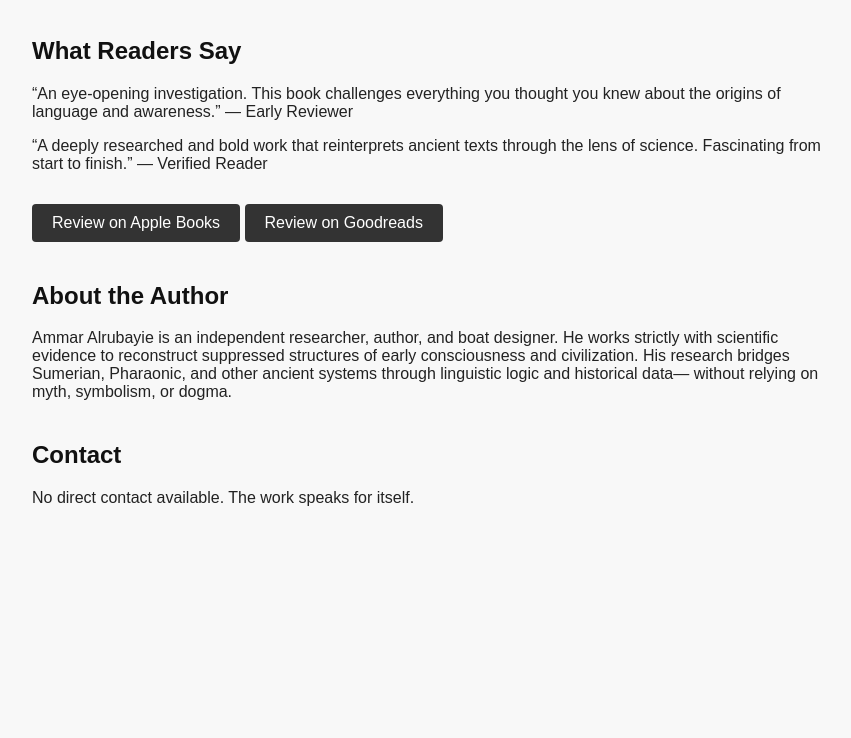
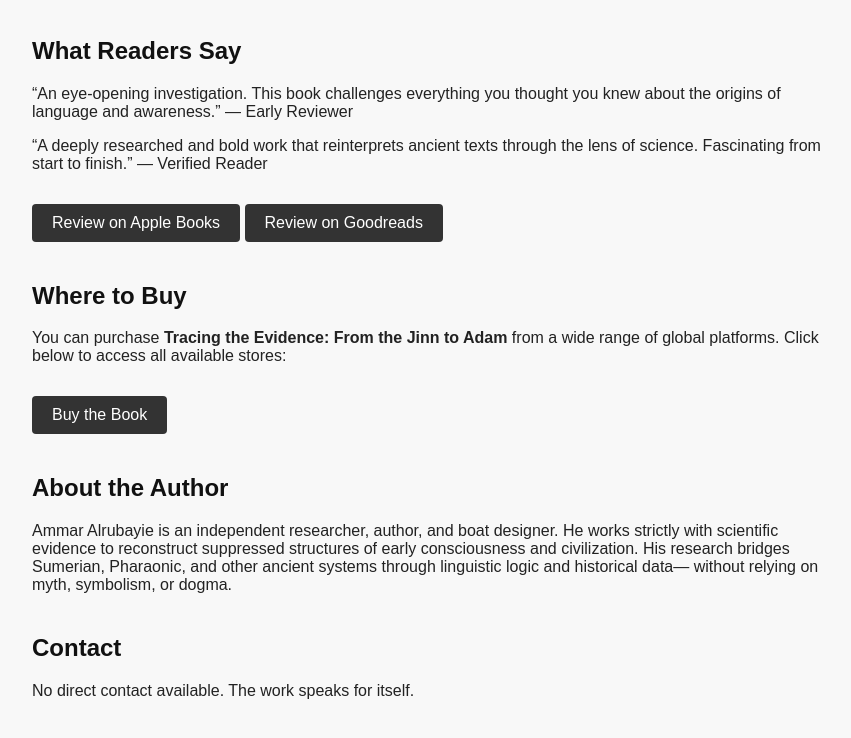
Before and after one commit to latesone/ammaralrubayie.github.io, a plain HTML site: page index.html in a window 1280 px wide. Shown: the part 684-1422 px from the top of the page, without its empty margins (208-1059 px from the left). Before the commit the page ends 1271 px from the top, so only its background shows below. Drawn offline with Linux system fonts and the light colour scheme.

Commit message:
Update index.html

```diff
--- a/index.html
+++ b/index.html
@@ -76,6 +76,12 @@
   </div>
 
   <div class="section">
+    <h2>Where to Buy</h2>
+    <p>You can purchase <strong>Tracing the Evidence: From the Jinn to Adam</strong> from a wide range of global platforms. Click below to access all available stores:</p>
+    <a href="https://books2read.com/u/b6oOjJ" class="button" target="_blank">Buy the Book</a>
+  </div>
+
+  <div class="section">
     <h2>About the Author</h2>
     <p>
       Ammar Alrubayie is an independent researcher, author, and boat designer.
```
Lines whose indentation alone changed are shown as unchanged.
